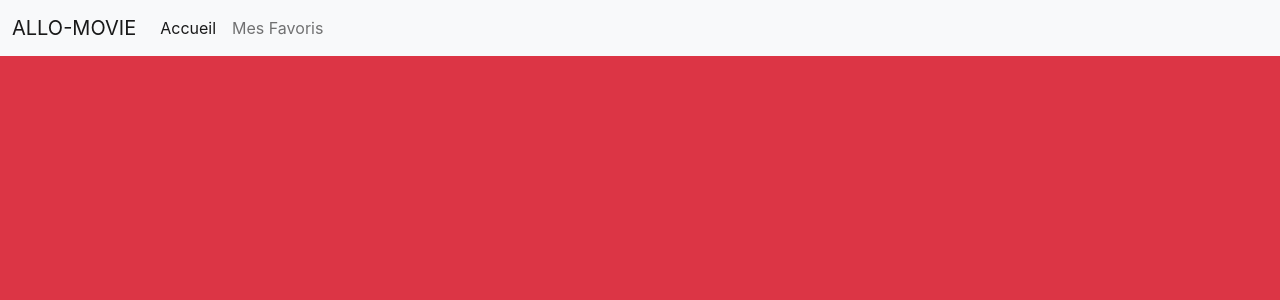
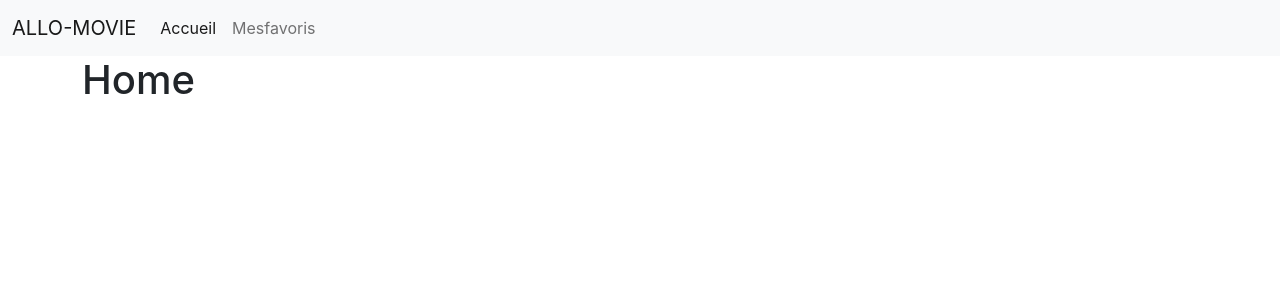
Before and after one commit to sultan8080/Project_React_Allo_Movie, a React (Create React App) app: page / in a window 1280 px wide. Shown: the top 300 px of the page. Built offline with nearby package versions, Linux system fonts and the light colour scheme.

Commit message:
Menu created without router

```diff
--- a/public/index.html
+++ b/public/index.html
@@ -28,8 +28,8 @@
   <title>React App</title>
 </head>
 
-<body class="bg-danger">
-  <noscript>You need to enable JavaScript to run this app.</noscript>
+<body>
+
   <div id="root"></div>
   <!--
       This HTML file is a template.
--- a/src/App.js
+++ b/src/App.js
@@ -6,11 +6,11 @@ import Mesfavoris from './pages/Mesfavoris';
 
 function App() {
   let component
-  switch (window.location) {
-    case "/":
+  switch (window.location.pathname) {
+    case '/':
       component = <Accueil />
       break;
-    case "/vosfavoris":
+    case '/Mesfavoris':
       component = <Mesfavoris />
       break;
     default:
--- a/src/navbar.js
+++ b/src/navbar.js
@@ -1,19 +1,21 @@
 
-export default function Navbar(params) {
+export default function Navbar() {
     return <nav className="navbar navbar-expand-lg navbar-light bg-light">
         <div className="container-fluid">
-            <a className="navbar-brand" href="#">ALLO-MOVIE</a>
+            <a className="navbar-brand" href="/">ALLO-MOVIE</a>
             <button className="navbar-toggler" type="button" data-bs-toggle="collapse" data-bs-target="#navbarSupportedContent" aria-controls="navbarSupportedContent" aria-expanded="false" aria-label="Toggle navigation">
                 <span className="navbar-toggler-icon"></span>
             </button>
             <div className="collapse navbar-collapse" id="navbarSupportedContent">
                 <ul className="navbar-nav me-auto mb-2 mb-lg-0">
-                    <li className="nav-item">
-                        <a className="nav-link active" aria-current="page" href="#">Accueil</a>
+                    <CustomLink href="/"> Accueil </CustomLink>
+                    <CustomLink href="/Mesfavoris"> Mesfavoris </CustomLink>
+                    {/* <li className="nav-item">
+                        <a className="nav-link active" href="/">Accueil</a>
                     </li>
                     <li className="nav-item">
-                        <a className="nav-link" href="#">Mes Favoris</a>
-                    </li>
+                        <a className="nav-link" href="/Mesfavoris">Mes Favoris</a>
+                    </li> */}
                 </ul>
                 {/* <form className="d-flex">
                     <input className="form-control me-2" type="search" placeholder="Search" aria-label="Search">
@@ -23,3 +25,15 @@ export default function Navbar(params) {
         </div>
     </nav>
 }
+
+function CustomLink({ href, children, ...props }) {
+    const path = window.location.pathname
+    return (
+        <>
+            <li className="nav-item">
+                <a className={path === href ? "active nav-link" : "nav-link"} href={href} {...props}> {children}</a>
+            </li>
+        </>
+    )
+
+}
--- a/src/pages/Accueil.js
+++ b/src/pages/Accueil.js
@@ -1,10 +1,5 @@
-export default function Accueil() {
-    return (
-        <>
-            <div className="text-center">
-                This is my HOME PAGE
-            </div>
-        </>
-    )
+const Accueil = () => {
+    return <h1>Home</h1>;
+};
 
-}
+export default Accueil;
--- a/src/pages/Mesfavoris.js
+++ b/src/pages/Mesfavoris.js
@@ -1,11 +1,5 @@
-export default function Mesfavoris() {
-    return (
-        <>
-            <div className="mx-auto">
-                This is my favourites;
+const Mesfavoris = () => {
+    return <h1>Mesfavoris</h1>;
+};
 
-            </div>
-        </>
-    )
-
-}
+export default Mesfavoris;
```
